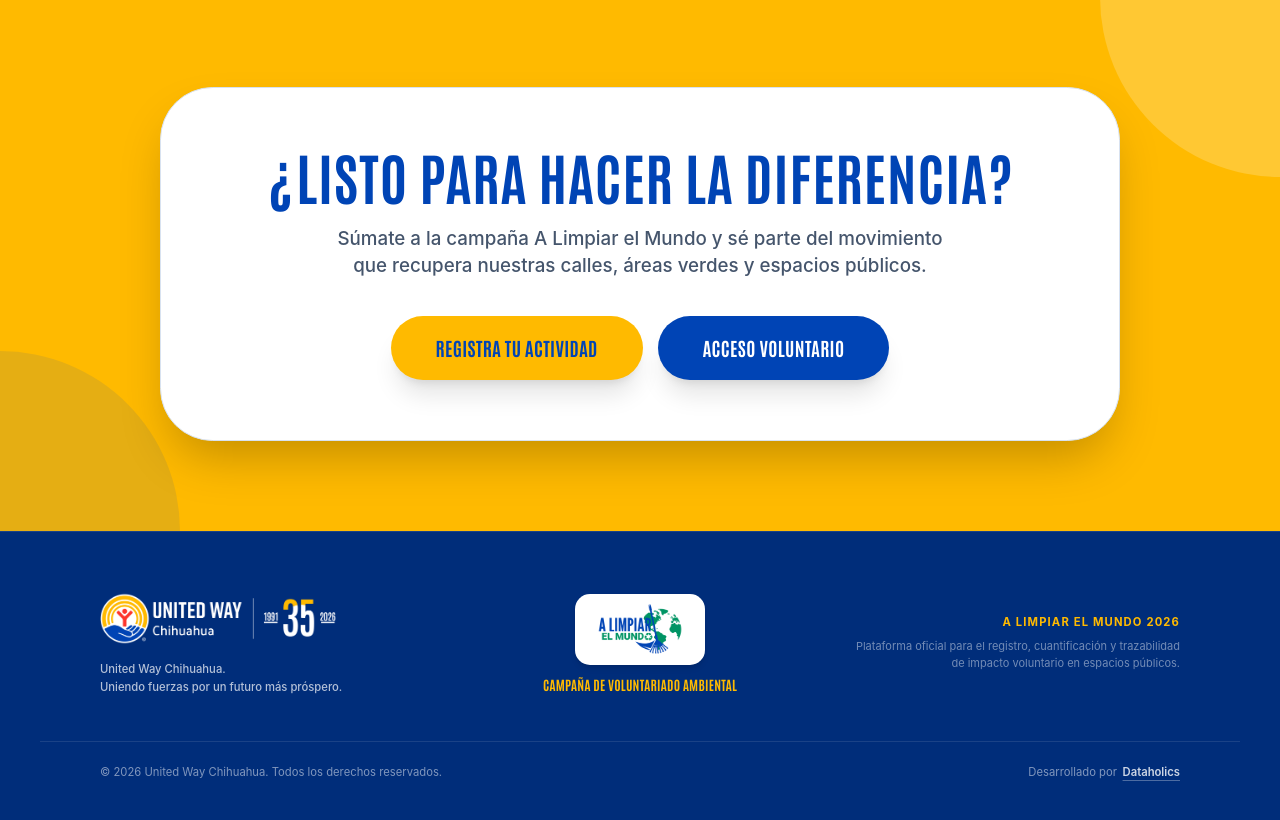
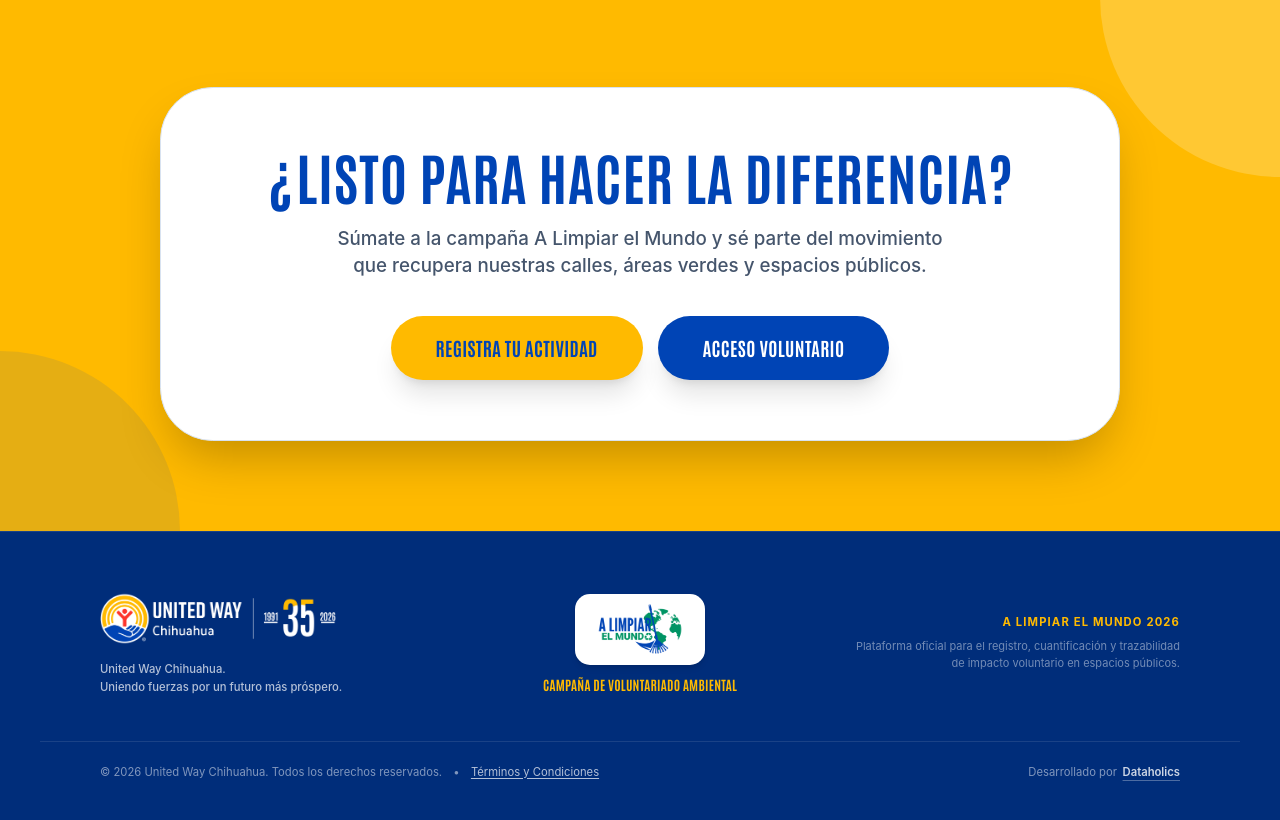
Before and after one commit to DEV-Dataholics/A-Limpiar-el-Mundo, a React (Vite) app in the folder frontend/: page / in a window 1280 px wide. Shown: the part 3875-4695 px from the top of the page. Built offline with nearby package versions, Linux system fonts and the light colour scheme; no server answers.

Commit message:
feat(legal): link terms and conditions to official United Way Chihuahua URL

```diff
--- a/frontend/src/components/DynamicRegistrationForm.tsx
+++ b/frontend/src/components/DynamicRegistrationForm.tsx
@@ -307,7 +307,7 @@ export default function DynamicRegistrationForm() {
                 className="mt-1 w-5 h-5 accent-[#0044B5] rounded border-[#CBD5E1]"
               />
               <span className="text-sm text-[#4A5568] leading-relaxed group-hover:text-[#1A2340] transition-colors">
-                He leído y acepto los <a href="#" className="text-[#0044B5] font-semibold underline decoration-[#0044B5]/30 underline-offset-2">Términos, Condiciones y Aviso de Privacidad</a> de United Way Chihuahua. Autorizo el uso de las fotografías y testimonios proporcionados para fines de reporte e impacto social de la organización.
+                He leído y acepto los <a href="https://uwchihuahua.org/terminos-y-condiciones/" target="_blank" rel="noopener noreferrer" onClick={e => e.stopPropagation()} className="text-[#0044B5] font-semibold underline decoration-[#0044B5]/30 underline-offset-2 hover:text-[#002D7A] hover:decoration-[#0044B5] transition-colors">Términos, Condiciones y Aviso de Privacidad</a> de United Way Chihuahua. Autorizo el uso de las fotografías y testimonios proporcionados para fines de reporte e impacto social de la organización.
               </span>
             </label>
           </div>
--- a/frontend/src/views/LandingView.tsx
+++ b/frontend/src/views/LandingView.tsx
@@ -590,9 +590,19 @@ export default function LandingView() {
           </div>
         </div>
 
-        {/* Sub-barra inferior con crédito discreto */}
         <div className="container mx-auto px-6 md:px-12 lg:px-16 mt-12 pt-6 border-t border-white/10 flex flex-col sm:flex-row items-center justify-between text-xs text-white/50 gap-3">
-          <p>© {new Date().getFullYear()} United Way Chihuahua. Todos los derechos reservados.</p>
+          <div className="flex flex-wrap items-center justify-center sm:justify-start gap-2 sm:gap-3">
+            <span>© {new Date().getFullYear()} United Way Chihuahua. Todos los derechos reservados.</span>
+            <span>•</span>
+            <a
+              href="https://uwchihuahua.org/terminos-y-condiciones/"
+              target="_blank"
+              rel="noopener noreferrer"
+              className="text-white/70 hover:text-white underline underline-offset-2 transition-colors"
+            >
+              Términos y Condiciones
+            </a>
+          </div>
           <p className="flex items-center gap-1.5">
             <span>Desarrollado por</span>
             <a
```
